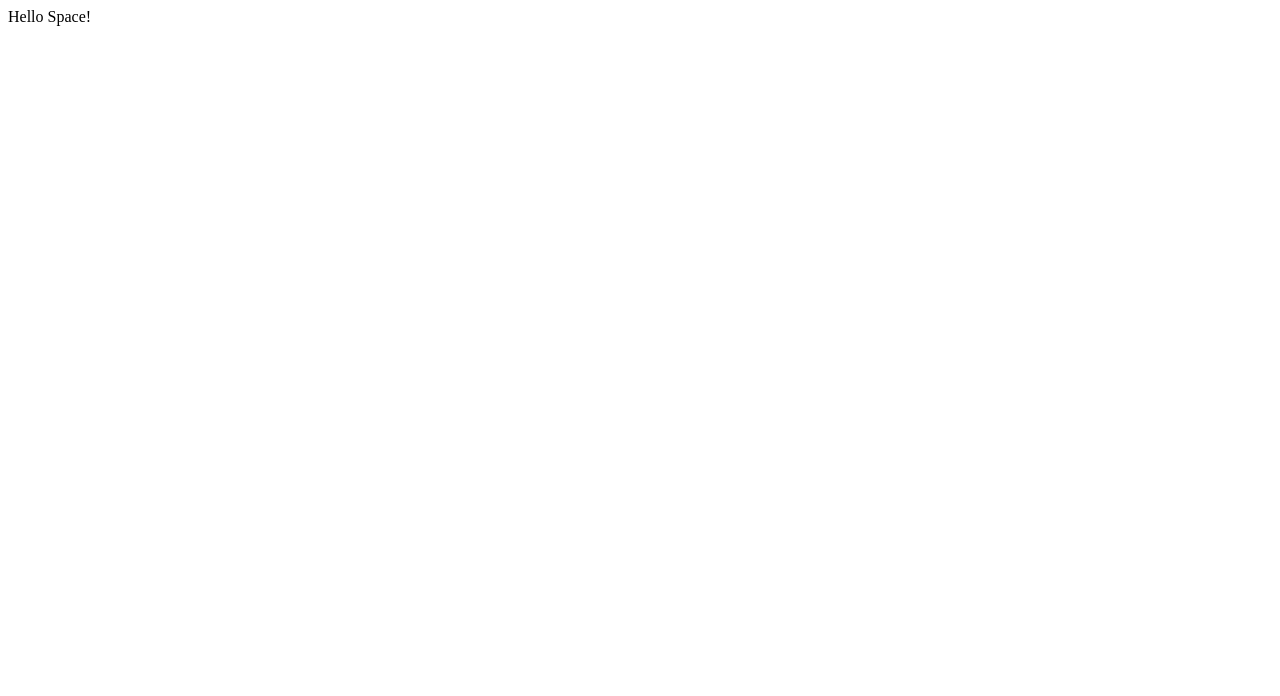
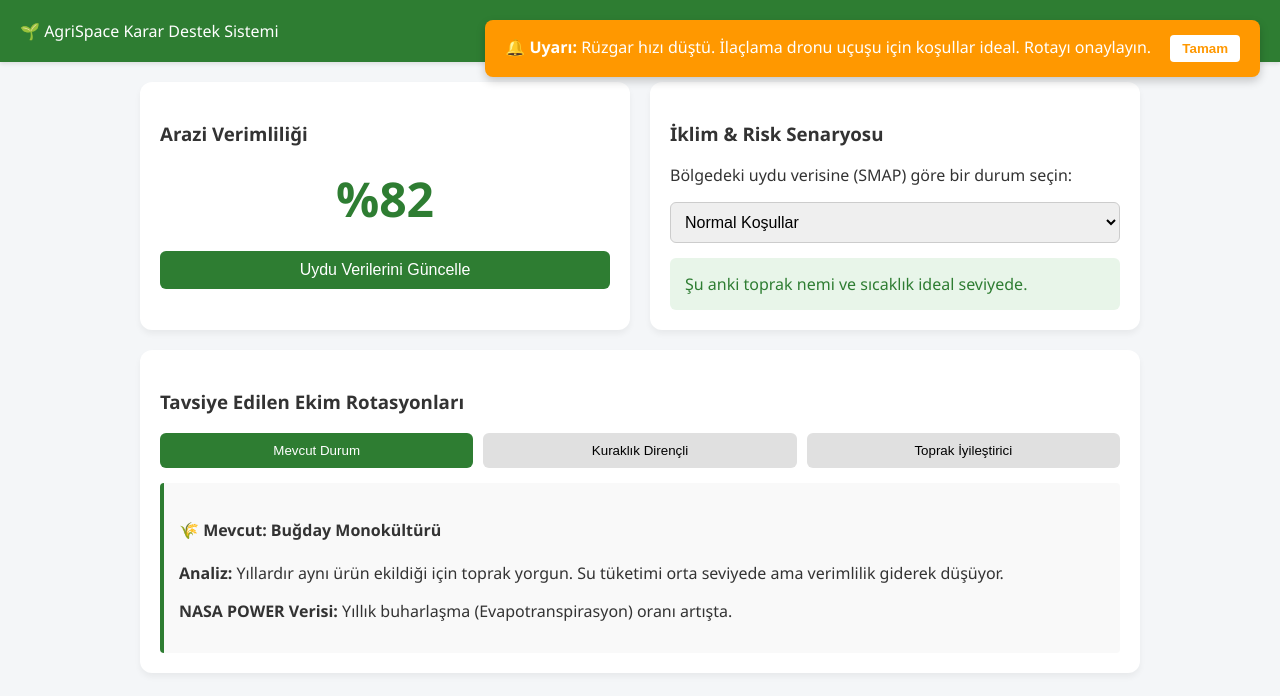
Before and after one commit to m65z5kkpr9-bit/space, a plain HTML site: page index.html in a window 1280 px wide. Drawn offline with Linux system fonts and the light colour scheme.

Commit message:
ilk ai prototipe

```diff
--- a/index.html
+++ b/index.html
@@ -1,11 +1,66 @@
 <!DOCTYPE html>
-<html lang="en">
+<html lang="tr">
 <head>
-    <meta charset="UTF-8">
-    <meta name="viewport" content="width=device-width, initial-scale=1.0">
-    <title>Document</title>
+  <meta charset="UTF-8">
+  <meta name="viewport" content="width=device-width, initial-scale=1.0">
+  <title>NASA Tarım Asistanı Prototipi</title>
+  <link rel="stylesheet" href="style.css">
 </head>
 <body>
-    Hello Space!
+
+  <!-- Üst Menü -->
+  <header>
+    <div class="logo">🌱 AgriSpace Karar Destek Sistemi</div>
+    <div class="lokasyon">📍 Pilot Bölge: Konya Ovası</div>
+  </header>
+
+  <main class="dashboard">
+
+    <!-- 1. Arazi Sağlık Skoru Kartı -->
+    <div class="kart">
+      <h3>Arazi Verimliliği</h3>
+      <div class="skor-cemberi" id="skor-metni">%82</div>
+      <button id="guncelle-btn" class="buton-yesil">Uydu Verilerini Güncelle</button>
+    </div>
+
+    <!-- 2. Hava Durumu ve Önlem Kartı -->
+    <div class="kart">
+      <h3>İklim & Risk Senaryosu</h3>
+      <p>Bölgedeki uydu verisine (SMAP) göre bir durum seçin:</p>
+      <select id="senaryo-secici">
+        <option value="normal">Normal Koşullar</option>
+        <option value="yagis">Aşırı Yağış Riski</option>
+        <option value="don">Don Tehlikesi</option>
+      </select>
+      <div id="uyari-kutusu" class="uyari-normal">
+        Şu anki toprak nemi ve sıcaklık ideal seviyede.
+      </div>
+    </div>
+
+    <!-- 3. Ekim Rotasyonu Tavsiyeleri (En büyük alan) -->
+    <div class="kart tam-genislik">
+      <h3>Tavsiye Edilen Ekim Rotasyonları</h3>
+      <div class="sekmeler">
+        <button class="sekme-btn aktif" onclick="rotasyonGoster('mevcut')">Mevcut Durum</button>
+        <button class="sekme-btn" onclick="rotasyonGoster('kuraklik')">Kuraklık Dirençli</button>
+        <button class="sekme-btn" onclick="rotasyonGoster('azot')">Toprak İyileştirici</button>
+      </div>
+
+      <div id="rotasyon-icerik" class="rotasyon-bilgi">
+        <h4>🌾 Mevcut: Buğday Monokültürü</h4>
+        <p><strong>Analiz:</strong> Yıllardır aynı ürün ekildiği için toprak yorgun. Su tüketimi orta seviyede ama verimlilik giderek düşüyor.</p>
+        <p><strong>NASA POWER Verisi:</strong> Yıllık buharlaşma (Evapotranspirasyon) oranı artışta.</p>
+      </div>
+    </div>
+
+  </main>
+
+  <!-- 4. İlaçlama Dronu Alarmı (Gizli başlar) -->
+  <div id="dron-alarmi" class="alarm-kutusu gizli">
+    🔔 <strong>Uyarı:</strong> Rüzgar hızı düştü. İlaçlama dronu uçuşu için koşullar ideal. Rotayı onaylayın.
+    <button id="alarm-kapat" class="kapat-butonu">Tamam</button>
+  </div>
+
+  <script src="script.js"></script>
 </body>
 </html>
--- a/script.js
+++ b/script.js
@@ -0,0 +1,64 @@
+/* 1. DRON ALARMI (Sayfa açıldıktan 4 saniye sonra çıksın) */
+setTimeout(function() {
+  document.getElementById("dron-alarmi").classList.remove("gizli");
+}, 4000);
+
+document.getElementById("alarm-kapat").addEventListener("click", function() {
+  document.getElementById("dron-alarmi").classList.add("gizli");
+});
+
+
+/* 2. ARAZİ SKORUNU GÜNCELLEME (Yalancı yükleme efekti) */
+document.getElementById("guncelle-btn").addEventListener("click", function() {
+  let skorMetni = document.getElementById("skor-metni");
+  skorMetni.innerText = "Hesaplanıyor...";
+
+  setTimeout(function() {
+    skorMetni.innerText = "%85"; // Gerçekçi görünmesi için skoru hafifçe artırdık
+  }, 1500);
+});
+
+
+/* 3. İKLİM VE RİSK SENARYOSU SEÇİCİ */
+document.getElementById("senaryo-secici").addEventListener("change", function(e) {
+  let secim = e.target.value;
+  let uyariKutusu = document.getElementById("uyari-kutusu");
+
+  if (secim === "normal") {
+    uyariKutusu.className = "uyari-normal";
+    uyariKutusu.innerHTML = "Şu anki toprak nemi ve sıcaklık ideal seviyede.";
+  }
+  else if (secim === "yagis") {
+    uyariKutusu.className = "uyari-tehlike";
+    uyariKutusu.innerHTML = "⚠️ EROZYON RİSKİ: SMAP uydu verilerine göre aşırı yağış bekleniyor. Eğilimli bölgelerde örtü bitkisi (cover crop) kökleri tutabilir.";
+  }
+  else if (secim === "don") {
+    uyariKutusu.className = "uyari-dikkat";
+    uyariKutusu.innerHTML = "❄️ DON TEHLİKESİ: Gece yüzey sıcaklığı sıfırın altına düşecek. Hassas mahsuller için sulama yapmayın.";
+  }
+});
+
+
+/* 4. ROTASYON SEKMELERİNİ DEĞİŞTİRME */
+function rotasyonGoster(senaryo) {
+  let icerik = document.getElementById("rotasyon-icerik");
+
+  if (senaryo === 'mevcut') {
+    icerik.innerHTML = `
+      <h4>🌾 Mevcut: Buğday Monokültürü</h4>
+      <p><strong>Analiz:</strong> Yıllardır aynı ürün ekildiği için toprak yorgun. Su tüketimi orta seviyede.</p>
+    `;
+  }
+  else if (senaryo === 'kuraklik') {
+    icerik.innerHTML = `
+      <h4>🏜️ Kuraklık Dirençli: Nohut veya Mercimek</h4>
+      <p><strong>Analiz:</strong> Yağışların azaldığı senaryoda su tasarrufu sağlar. Kök yapısı topraktaki mevcut nemi daha iyi kullanır.</p>
+    `;
+  }
+  else if (senaryo === 'azot') {
+    icerik.innerHTML = `
+      <h4>🌱 Toprak İyileştirici: Yonca (Alfalfa)</h4>
+      <p><strong>Analiz:</strong> Havadan aldığı azotu toprağa bağlar. Bir sonraki sezon ekilecek ana ürünün verimini %20 artırır.</p>
+    `;
+  }
+}
--- a/style.css
+++ b/style.css
@@ -0,0 +1,128 @@
+/* Genel Ayarlar */
+body {
+  font-family: 'Segoe UI', Tahoma, Geneva, Verdana, sans-serif;
+  background-color: #f4f6f8;
+  color: #333;
+  margin: 0;
+  padding: 0;
+}
+
+header {
+  background-color: #2e7d32; /* Doğa Yeşili */
+  color: white;
+  padding: 20px;
+  display: flex;
+  justify-content: space-between;
+  align-items: center;
+  box-shadow: 0 2px 4px rgba(0,0,0,0.1);
+}
+
+.dashboard {
+  display: grid;
+  grid-template-columns: 1fr 1fr;
+  gap: 20px;
+  padding: 20px;
+  max-width: 1000px;
+  margin: 0 auto;
+}
+
+/* Kart Tasarımları */
+.kart {
+  background: white;
+  padding: 20px;
+  border-radius: 12px;
+  box-shadow: 0 4px 6px rgba(0,0,0,0.05);
+}
+
+.tam-genislik {
+  grid-column: span 2;
+}
+
+/* Arazi Skoru */
+.skor-cemberi {
+  font-size: 48px;
+  font-weight: bold;
+  color: #2e7d32;
+  text-align: center;
+  margin: 20px 0;
+}
+
+.buton-yesil {
+  background-color: #2e7d32;
+  color: white;
+  border: none;
+  padding: 10px 20px;
+  border-radius: 6px;
+  cursor: pointer;
+  width: 100%;
+  font-size: 16px;
+}
+
+/* Hava Durumu ve Risk */
+select {
+  width: 100%;
+  padding: 10px;
+  font-size: 16px;
+  margin-bottom: 15px;
+  border-radius: 6px;
+  border: 1px solid #ccc;
+}
+
+.uyari-normal { background-color: #e8f5e9; color: #2e7d32; padding: 15px; border-radius: 6px; }
+.uyari-tehlike { background-color: #ffebee; color: #c62828; padding: 15px; border-radius: 6px; font-weight: bold; }
+.uyari-dikkat { background-color: #fff3e0; color: #ef6c00; padding: 15px; border-radius: 6px; font-weight: bold; }
+
+/* Rotasyon Sekmeleri */
+.sekmeler {
+  display: flex;
+  gap: 10px;
+  margin-bottom: 15px;
+}
+.sekme-btn {
+  flex: 1;
+  padding: 10px;
+  border: none;
+  background-color: #e0e0e0;
+  border-radius: 6px;
+  cursor: pointer;
+}
+.sekme-btn.aktif {
+  background-color: #2e7d32;
+  color: white;
+}
+
+.rotasyon-bilgi {
+  background-color: #f9f9f9;
+  padding: 15px;
+  border-left: 4px solid #2e7d32;
+  border-radius: 4px;
+}
+
+/* Dron Alarmı */
+.alarm-kutusu {
+  position: fixed;
+  top: 20px;
+  right: 20px;
+  background-color: #ff9800;
+  color: white;
+  padding: 15px 20px;
+  border-radius: 8px;
+  box-shadow: 0 4px 10px rgba(0,0,0,0.2);
+  transition: opacity 0.5s ease;
+}
+
+.gizli {
+  opacity: 0;
+  pointer-events: none;
+}
+
+.kapat-butonu {
+  margin-left: 15px;
+  padding: 6px 12px;
+  border: none;
+  background-color: white;
+  color: #ff9800;
+  border-radius: 4px;
+  cursor: pointer;
+  font-weight: bold;
+}
```
